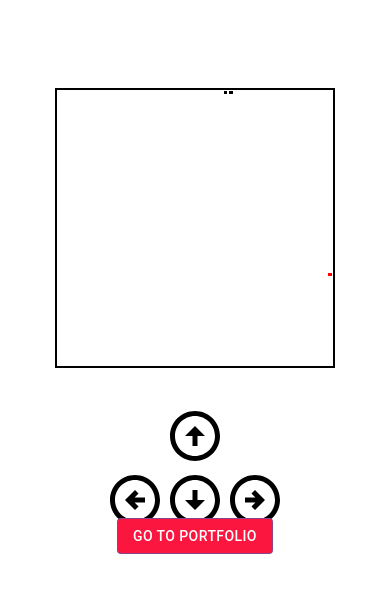
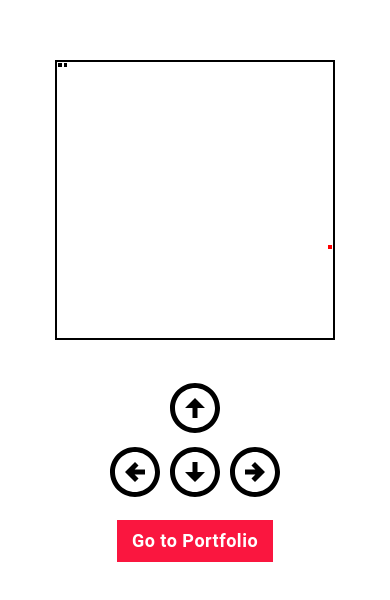
Before and after one commit to iDamjan/my-portfolio, a React (Create React App) app: page /snakeGame in a window 390 px wide. Shown: the part 126-726 px from the top of the page. Built offline with nearby package versions, Linux system fonts and the light colour scheme.

Commit message:
button styles on play snake game page updated

```diff
--- a/src/pages/snakeGame/NavigationButton.jsx
+++ b/src/pages/snakeGame/NavigationButton.jsx
@@ -1,4 +1,4 @@
-import {useEffect} from "react";
+import { useEffect } from "react";
 import classes from "./SnakeGame.module.scss";
 import Button from "@mui/material/Button";
 import { useNavigate } from "react-router-dom";
@@ -7,12 +7,18 @@
   const navigate = useNavigate();
 
   const navigateHandler = () => {
-    navigate("/home")
-  }
+    navigate("/home");
+  };
 
   return (
-    <Button onClick = {navigateHandler} className={classes.goToPortfolio} variant="outlined">
-      Go to Portfolio
-    </Button>
+    <div className={classes.navigationButton}>
+      <Button
+        onClick={navigateHandler}
+
+        variant="outlined"
+      >
+        Go to Portfolio
+      </Button>
+    </div>
   );
 };
--- a/src/pages/snakeGame/SnakeGame.jsx
+++ b/src/pages/snakeGame/SnakeGame.jsx
@@ -60,30 +60,30 @@
     }
   };
 
-  moveSnake = () => {
-    let dots = [...this.state.snakeDots];
-    let head = dots[dots.length - 1];
+  // moveSnake = () => {
+  //   let dots = [...this.state.snakeDots];
+  //   let head = dots[dots.length - 1];
 
-    switch (this.state.direction) {
-      case "RIGHT":
-        head = [head[0] + 2, head[1]];
-        break;
-      case "LEFT":
-        head = [head[0] - 2, head[1]];
-        break;
-      case "DOWN":
-        head = [head[0], head[1] + 2];
-        break;
-      case "UP":
-        head = [head[0], head[1] - 2];
-        break;
-    }
-    dots.push(head);
-    dots.shift();
-    this.setState({
-      snakeDots: dots,
-    });
-  };
+  //   switch (this.state.direction) {
+  //     case "RIGHT":
+  //       head = [head[0] + 2, head[1]];
+  //       break;
+  //     case "LEFT":
+  //       head = [head[0] - 2, head[1]];
+  //       break;
+  //     case "DOWN":
+  //       head = [head[0], head[1] + 2];
+  //       break;
+  //     case "UP":
+  //       head = [head[0], head[1] - 2];
+  //       break;
+  //   }
+  //   dots.push(head);
+  //   dots.shift();
+  //   this.setState({
+  //     snakeDots: dots,
+  //   });
+  // };
 
   checkIfOutOfBorders() {
     let head = this.state.snakeDots[this.state.snakeDots.length - 1];
--- a/src/pages/snakeGame/SnakeGame.module.scss
+++ b/src/pages/snakeGame/SnakeGame.module.scss
@@ -5,7 +5,6 @@
   max-width: 600px;
   height: 600px;
   border: 2px solid #000;
-
 }
 .container {
   display: flex;
@@ -14,7 +13,12 @@
   flex-direction: column;
   height: 100vh;
   padding: 0 15px;
-  a {
+}
+
+.navigationButton {
+  Button{
+    background-color: #fa163f;
+    color: white;
   border-radius: 0;
   text-transform: none;
   border: none;
@@ -27,32 +31,20 @@
   &:hover {
     border: none;
     color: white;
-    }
-  }
-  .goToPortfolio {
     background-color: #fa163f;
-    color: white;
-
-    &:hover {
-      background-color: #f84263;
   }
 }
 }
-
-
 
 @media (max-width: 40em) {
   .game-area {
     max-height: 350px;
     max-width: 350px;
-
   }
-  .container {
-    a {
-      margin-top: 20px;
+  .navigationButton {
+    margin-top: 30px;
     margin-bottom: 20px;
     max-height: 50px;
-    }
   }
 }
 
@@ -61,11 +53,9 @@
     max-height: 280px;
     max-width: 280px;
   }
-    .container {
-      a {
-        margin-top: 20px;
+  .navigationButton {
+    margin-top: 30px;
     margin-bottom: 20px;
     max-height: 50px;
   }
 }
-  }
```
Lines whose indentation alone changed are shown as unchanged.
